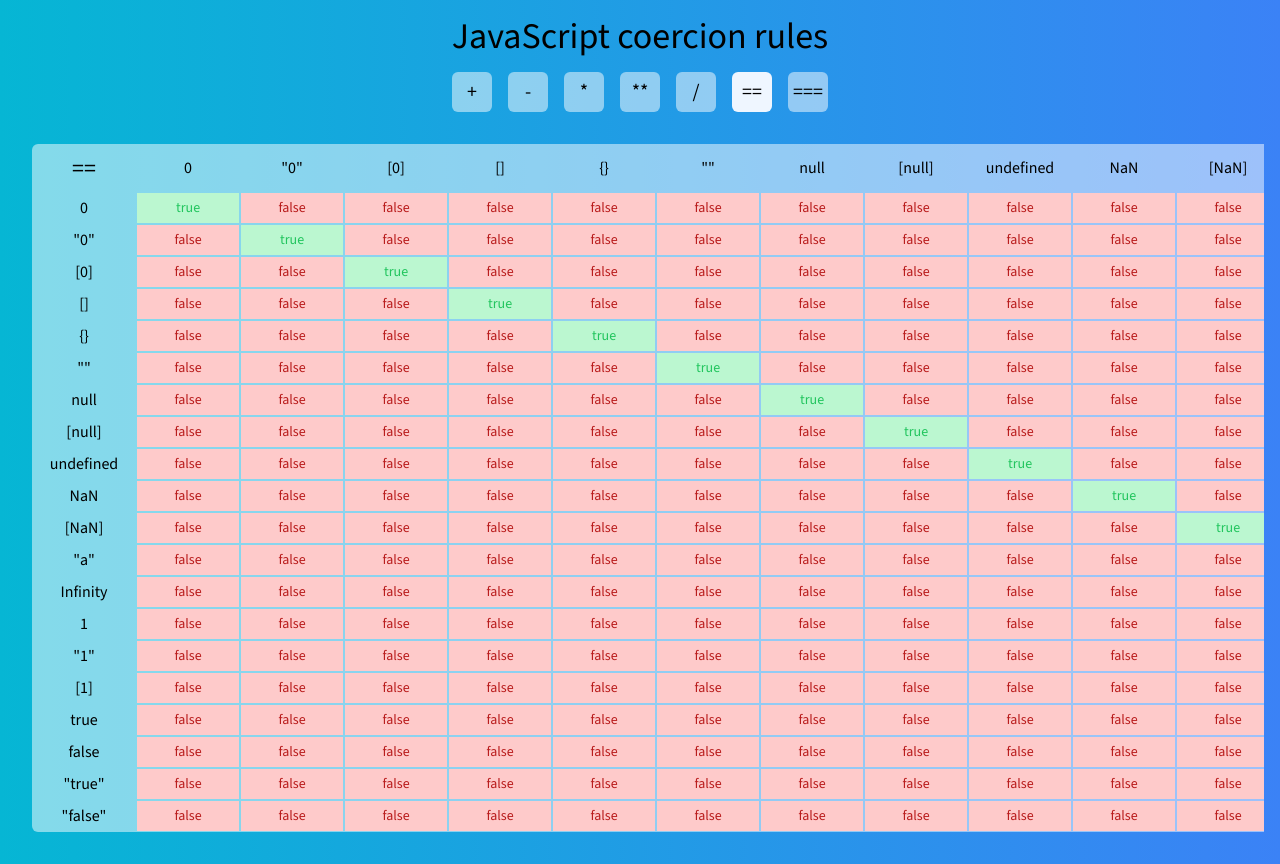
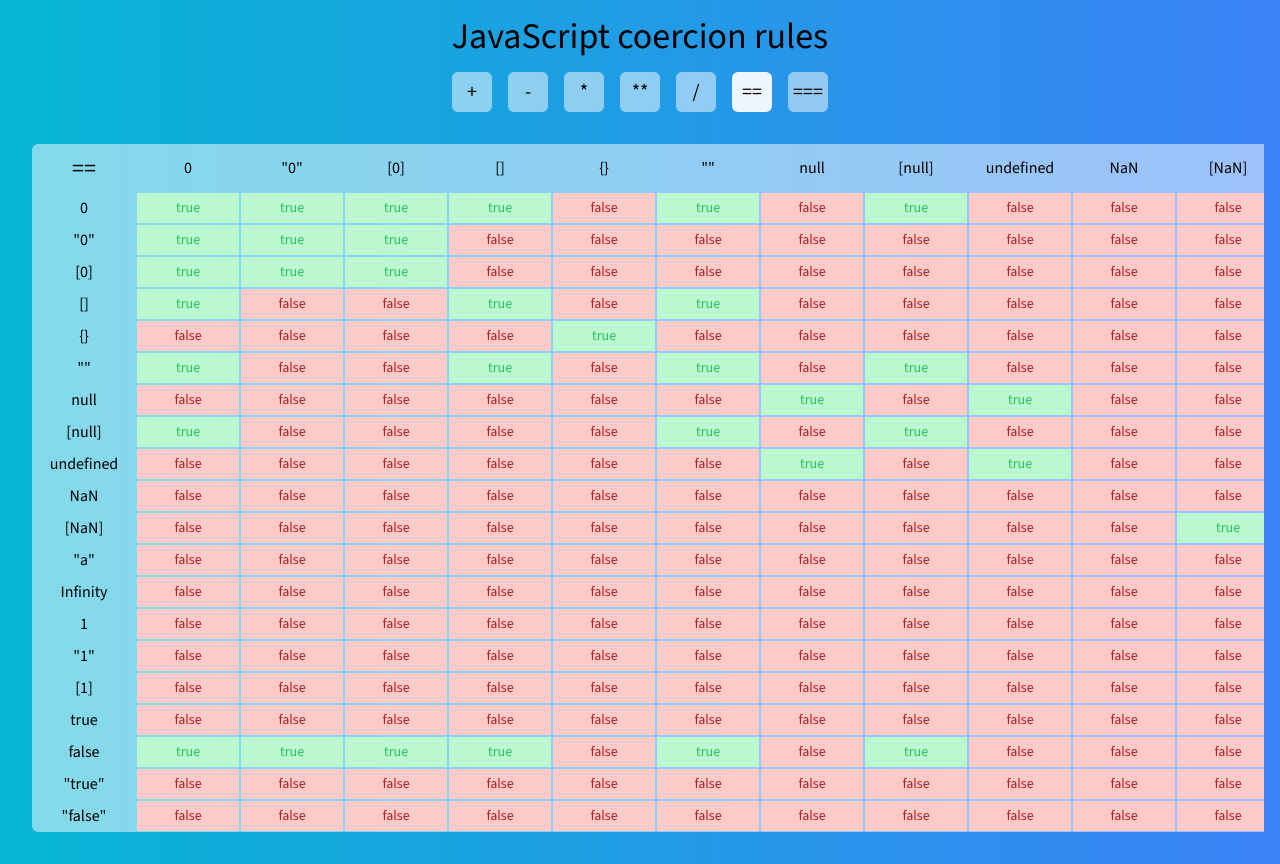
Before and after one commit to Soheiljafarnejad/JavaScript-operation, a Next.js app: page / in a window 1280 px wide. Built offline with nearby package versions, Linux system fonts and the light colour scheme.

Commit message:
update types

```diff
--- a/src/app/page.tsx
+++ b/src/app/page.tsx
@@ -1,141 +1,30 @@
 "use client";
+import React, { useCallback, useState } from "react";
+import { convertToPars, convertToString, defaultValueBody, defaultValueHeader, tableOptions } from "./utils/utils";
 
-import React, { useEffect, useState } from "react";
+type AnyObject = {
+  [key: string]: any;
+};
 
 type OperatorType = "+" | "-" | "*" | "**" | "/" | "==" | "===";
-
-const bodyOptions = [
-  "body1",
-  "body2",
-  "body3",
-  "body4",
-  "body5",
-  "body6",
-  "body7",
-  "body8",
-  "body9",
-  "body10",
-  "body11",
-  "body12",
-  "body13",
-  "body14",
-  "body15",
-  "body16",
-  "body17",
-  "body18",
-  "body19",
-  "body20",
-];
-
-const headerOptions = [
-  "header1",
-  "header2",
-  "header3",
-  "header4",
-  "header5",
-  "header6",
-  "header7",
-  "header8",
-  "header9",
-  "header10",
-  "header11",
-  "header12",
-  "header13",
-  "header14",
-  "header15",
-  "header16",
-  "header17",
-  "header18",
-  "header19",
-  "header20",
-];
+type DataType = { body: AnyObject; header: AnyObject; operator: OperatorType };
+type ValueType = { body: AnyObject; header: AnyObject };
 
 const operator: OperatorType[] = ["+", "-", "*", "**", "/", "==", "==="];
 
-const defaultValue = [
-  0,
-  "0",
-  [0],
-  [],
-  {},
-  "",
-  null,
-  [null],
-  undefined,
-  NaN,
-  [NaN],
-  "a",
-  Infinity,
-  1,
-  "1",
-  [1],
-  true,
-  false,
-  "true",
-  "false",
-];
-
-const convertToString = (value: any): string => {
-  if (typeof value === "string") {
-    return `"${value}"`;
-  } else if (typeof value === "number" || typeof value === "boolean") {
-    return value.toString();
-  } else if (Array.isArray(value)) {
-    return value.length ? `[${value[0]}]` : `[]`;
-  } else if (value === null) {
-    return "null";
-  } else if (value === undefined) {
-    return "undefined";
-  } else if (isNaN(value) && typeof value !== "object") {
-    return "NaN";
-  } else if (value === Infinity) {
-    return "Infinity";
-  } else if (typeof value === "object") {
-    return "{}";
-  } else {
-    return String(value);
-  }
+export const calculation = (first: any, second: any, operator: OperatorType) => {
+  let result;
+  if (operator === "+") result = first + second;
+  else if (operator === "-") result = first - second;
+  else if (operator === "/") result = first / second;
+  else if (operator === "*") result = first * second;
+  else if (operator === "**") result = first ** second;
+  else if (operator === "==") result = first == second;
+  else if (operator === "===") result = first === second;
+  return showResult(result);
 };
 
-const convertToPars = (value: any): null | undefined | object | [] | string | number | boolean => {
-  if (/(['"]).*\1/g.test(value)) {
-    const replaceValue = value.replace(/(['"])["']{2}\1/g, "");
-    return JSON.parse(replaceValue);
-  } else if (value.includes("[") && value.includes("]")) {
-    const firstIndex = value.indexOf("[") + 1;
-    let lastIndex = value.indexOf(",");
-    if (lastIndex === -1) lastIndex = value.indexOf("]");
-    const indexOneValue = value.slice(firstIndex, lastIndex);
-    return indexOneValue ? [convertToPars(indexOneValue)] : [];
-  } else if (value.includes("{") && value.includes("}")) {
-    return {};
-  } else if (value === "null") {
-    return null;
-  } else if (value === "undefined") {
-    return undefined;
-  } else if (value === "NaN") {
-    return NaN;
-  } else if (value === "Infinity") {
-    return Infinity;
-  } else if (value && (value === "false" || value === "true" || !isNaN(value))) {
-    return JSON.parse(value);
-  } else {
-    return value;
-  }
-};
-
-const calculation = (first: any, second: any, operator: OperatorType) => {
-  if (operator === "+") return first + second;
-  else if (operator === "-") return first - second;
-  else if (operator === "/") return first / second;
-  else if (operator === "*") return first * second;
-  else if (operator === "**") return first ** second;
-  else if (operator === "==") return first == second;
-  else if (operator === "===") return first === second;
-};
-
-const showResult = (first: any, second: any, operator: OperatorType) => {
-  const result = calculation(first, second, operator);
+const showResult = (result: string | boolean | number) => {
   if (result === true) return <span className="bg-green-200 text-green-500">true</span>;
   else if (result === false) return <span className="bg-red-200 text-red-700">false</span>;
   else if (typeof result === "string")
@@ -143,51 +32,39 @@
   else if (typeof result === "number") return <span className="bg-amber-200 text-amber-700">{result}</span>;
 };
 
-const defaultHeader = headerOptions.reduce((prev, current, index) => {
-  prev = { ...prev, [current]: convertToString(defaultValue[index]) };
-  return prev;
-}, {});
-
-const defaultBody = bodyOptions.reduce((prev, current, index) => {
-  prev = { ...prev, [current]: convertToString(defaultValue[index]) };
-  return prev;
-}, {});
-
 const Page = () => {
-  const [data, setData] = useState<{ body: {}; header: {}; operator: OperatorType }>({
-    body: defaultBody,
-    header: defaultHeader,
+  const [data, setData] = useState<DataType>({
+    body: defaultValueBody.params,
+    header: defaultValueHeader.params,
     operator: "==",
   });
+  const [value, setValue] = useState<ValueType>({ header: defaultValueHeader.string, body: defaultValueBody.string });
 
-  const [hederValue, setHeaderValue] = useState(defaultHeader);
-  const [bodyValue, setBodyValue] = useState(defaultBody);
+  const onChange: React.ChangeEventHandler<HTMLInputElement> = useCallback((e) => {
+    const { name, value } = e.target;
+    if (name.includes("header")) setValue((prev) => ({ ...prev, header: { ...prev.header, [name]: value } }));
+    else setValue((prev) => ({ ...prev, body: { ...prev.body, [name]: value } }));
+  }, []);
 
-  const onChange: React.ChangeEventHandler<HTMLInputElement> = (e) => {
-    const { name, value } = e.target;
-    if (name.includes("header")) setHeaderValue((prev) => ({ ...prev, [name]: value }));
-    else setBodyValue((prev) => ({ ...prev, [name]: value }));
-  };
+  const onClick = useCallback(
+    (item: OperatorType) => {
+      let body: AnyObject = {};
+      let header: AnyObject = {};
 
-  const onClick = (item: OperatorType) => {
-    let body = {};
-    let header = {};
+      for (let key in value.body) body = { ...body, [key]: convertToPars(value.body[key]) };
+      for (let key in value.header) header = { ...header, [key]: convertToPars(value.header[key]) };
 
-    for (let key in bodyValue) body[key] = convertToPars(bodyValue[key]);
+      let bodyValue: AnyObject = {};
+      let headerValue: AnyObject = {};
 
-    for (let key in hederValue) header[key] = convertToPars(hederValue[key]);
+      for (let key in body) bodyValue = { ...bodyValue, [key]: convertToString(body[key]) };
+      for (let key in header) headerValue = { ...headerValue, [key]: convertToString(header[key]) };
 
-    let _bodyValue = {};
-    let _headerValue = {};
-
-    for (let key in body) _bodyValue[key] = convertToString(body[key]);
-    for (let key in header) _headerValue[key] = convertToString(header[key]);
-
-    setBodyValue(_bodyValue);
-    setHeaderValue(_headerValue);
-
-    setData({ operator: item, body, header });
-  };
+      setValue({ body: bodyValue, header: headerValue });
+      setData({ operator: item, body, header });
+    },
+    [value.body, value.header]
+  );
 
   return (
     <section className="p-4">
@@ -215,12 +92,12 @@
             <thead>
               <tr>
                 <th className="text-2xl">{data.operator}</th>
-                {headerOptions.map((item, index) => {
+                {tableOptions.header.map((item, index) => {
                   return (
                     <th key={`1-${index}-${data}`} className="p-3">
                       <input
                         className="bg-transparent text-center w-[80px]"
-                        value={hederValue[item]}
+                        value={value.header[item]}
                         name={item}
                         onChange={onChange}
                       />
@@ -230,21 +107,21 @@
               </tr>
             </thead>
             <tbody>
-              {bodyOptions.map((bodyItem, index) => {
+              {tableOptions.body.map((bodyItem, index) => {
                 return (
                   <tr key={`2-${index}-${data}`}>
                     <th className="px-3">
                       <input
                         className="bg-transparent text-center w-[80px]"
-                        value={bodyValue[bodyItem]}
+                        value={value.body[bodyItem]}
                         name={bodyItem}
                         onChange={onChange}
                       />
                     </th>
-                    {headerOptions.map((headerItem, titleIndex) => {
+                    {tableOptions.header.map((headerItem, titleIndex) => {
                       return (
                         <td key={`3-${headerItem}-${titleIndex}-${data}`}>
-                          {showResult(data.body[bodyItem], data.header[headerItem], data.operator)}
+                          {calculation(data.body[bodyItem], data.header[headerItem], data.operator)}
                         </td>
                       );
                     })}
--- /dev/null
+++ b/src/app/utils/utils.tsx
@@ -0,0 +1,147 @@
+type CountOptionsType = 1 | 2 | 3 | 4 | 5 | 6 | 7 | 8 | 9 | 10 | 11 | 12 | 13 | 14 | 15 | 16 | 17 | 18 | 19 | 20;
+
+export type BodyOptionType = `body${CountOptionsType}`;
+export type HeaderOptionType = `header${CountOptionsType}`;
+
+const bodyOptions: BodyOptionType[] = [
+  "body1",
+  "body2",
+  "body3",
+  "body4",
+  "body5",
+  "body6",
+  "body7",
+  "body8",
+  "body9",
+  "body10",
+  "body11",
+  "body12",
+  "body13",
+  "body14",
+  "body15",
+  "body16",
+  "body17",
+  "body18",
+  "body19",
+  "body20",
+];
+
+const headerOptions: HeaderOptionType[] = [
+  "header1",
+  "header2",
+  "header3",
+  "header4",
+  "header5",
+  "header6",
+  "header7",
+  "header8",
+  "header9",
+  "header10",
+  "header11",
+  "header12",
+  "header13",
+  "header14",
+  "header15",
+  "header16",
+  "header17",
+  "header18",
+  "header19",
+  "header20",
+];
+
+export const tableOptions: { body: BodyOptionType[]; header: HeaderOptionType[] } = {
+  body: bodyOptions,
+  header: headerOptions,
+};
+
+export const convertToString = (value: any): string => {
+  if (typeof value === "string") {
+    return `"${value}"`;
+  } else if (typeof value === "number" || typeof value === "boolean") {
+    return value.toString();
+  } else if (Array.isArray(value)) {
+    return value.length ? `[${value[0]}]` : `[]`;
+  } else if (value === null) {
+    return "null";
+  } else if (value === undefined) {
+    return "undefined";
+  } else if (isNaN(value) && typeof value !== "object") {
+    return "NaN";
+  } else if (value === Infinity) {
+    return "Infinity";
+  } else if (typeof value === "object") {
+    return "{}";
+  } else {
+    return String(value);
+  }
+};
+
+export const convertToPars = (value: any): null | undefined | object | [] | string | number | boolean => {
+  if (/(['"]).*\1/g.test(value)) {
+    const replaceValue = value.replace(/(['"])["']{2}\1/g, "");
+    return JSON.parse(replaceValue);
+  } else if (value.includes("[") && value.includes("]")) {
+    const firstIndex = value.indexOf("[") + 1;
+    let lastIndex = value.indexOf(",");
+    if (lastIndex === -1) lastIndex = value.indexOf("]");
+    const indexOneValue = value.slice(firstIndex, lastIndex);
+    return indexOneValue ? [convertToPars(indexOneValue)] : [];
+  } else if (value.includes("{") && value.includes("}")) {
+    return {};
+  } else if (value === "null") {
+    return null;
+  } else if (value === "undefined") {
+    return undefined;
+  } else if (value === "NaN") {
+    return NaN;
+  } else if (value === "Infinity") {
+    return Infinity;
+  } else if (value && (value === "false" || value === "true" || !isNaN(value))) {
+    return JSON.parse(value);
+  } else {
+    return value;
+  }
+};
+
+const defaultValue = [
+  0,
+  "0",
+  [0],
+  [],
+  {},
+  "",
+  null,
+  [null],
+  undefined,
+  NaN,
+  [NaN],
+  "a",
+  Infinity,
+  1,
+  "1",
+  [1],
+  true,
+  false,
+  "true",
+  "false",
+];
+
+export const defaultValueHeader = tableOptions.header.reduce(
+  (prev, current, index) => {
+    prev.string = { ...prev.string, [current]: convertToString(defaultValue[index]) };
+    prev.params = { ...prev.params, [current]: defaultValue[index] };
+
+    return prev;
+  },
+  { string: {}, params: {} }
+);
+
+export const defaultValueBody = tableOptions.body.reduce(
+  (prev, current, index) => {
+    prev.string = { ...prev.string, [current]: convertToString(defaultValue[index]) };
+    prev.params = { ...prev.params, [current]: defaultValue[index] };
+
+    return prev;
+  },
+  { string: {}, params: {} }
+);
```
